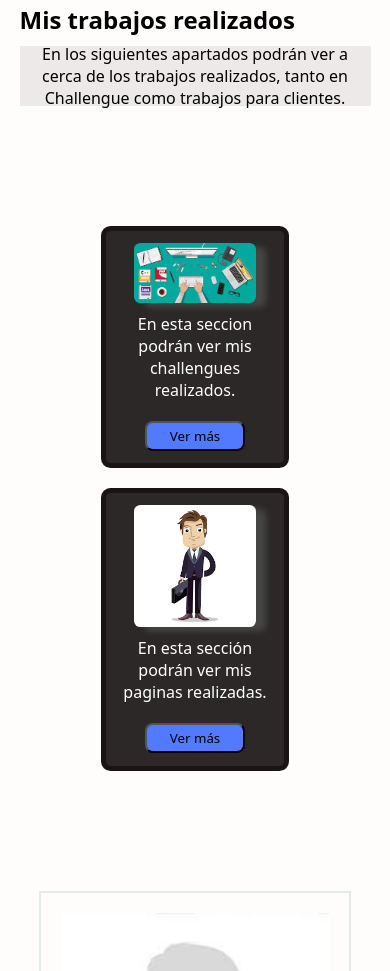
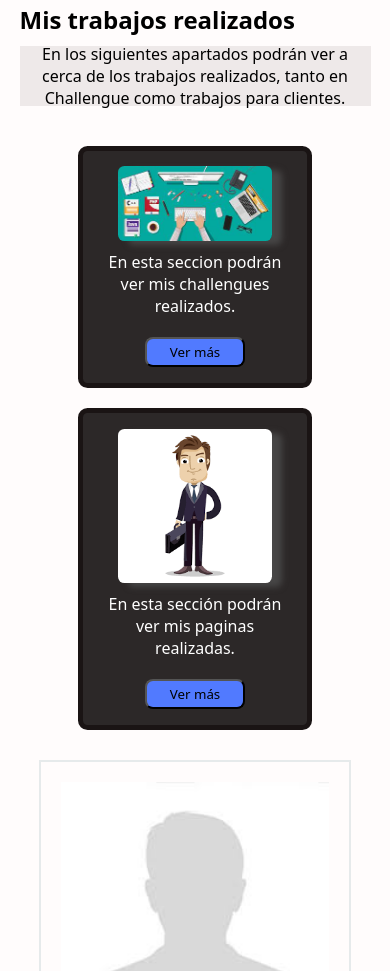
Before and after one commit to AgusssCarrizo/segundo-trabajo, a plain HTML site: page index.html in a window 390 px wide. Shown: the part 782-1753 px from the top of the page. Drawn offline with nearby package versions, Linux system fonts and the light colour scheme.

Commit message:
modificando cards

```diff
--- a/media.css
+++ b/media.css
@@ -81,9 +81,9 @@
    .apartados {
       display: flex;
       flex-direction: column;
-      width: 80%;
+      width: 100%;
       height: 100%;
-      margin: 100px 0px 120px 0px;
+      margin: 20px 0px 30px 0px;
       gap: 20px;
    }
    .works-1,
```
